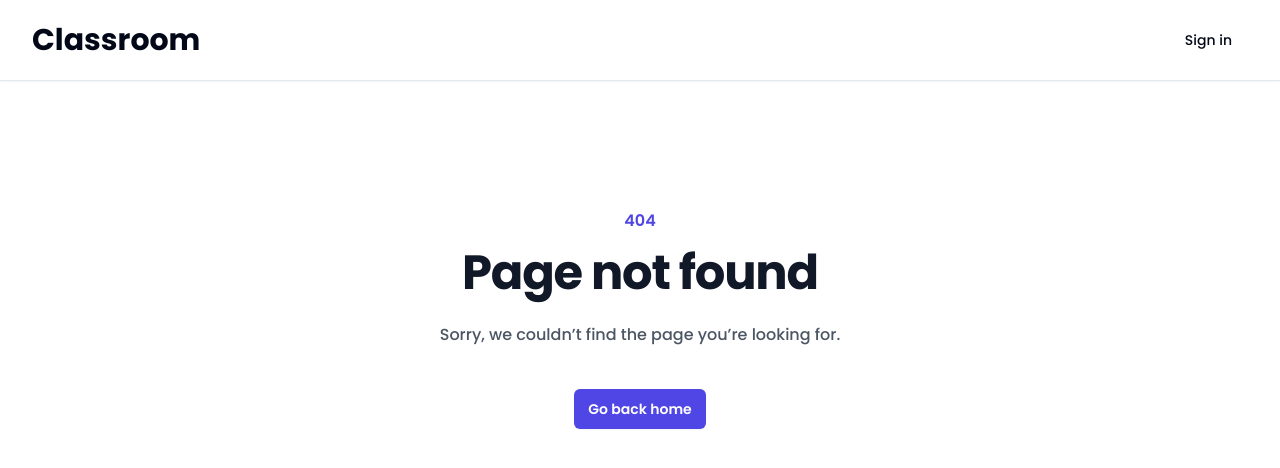
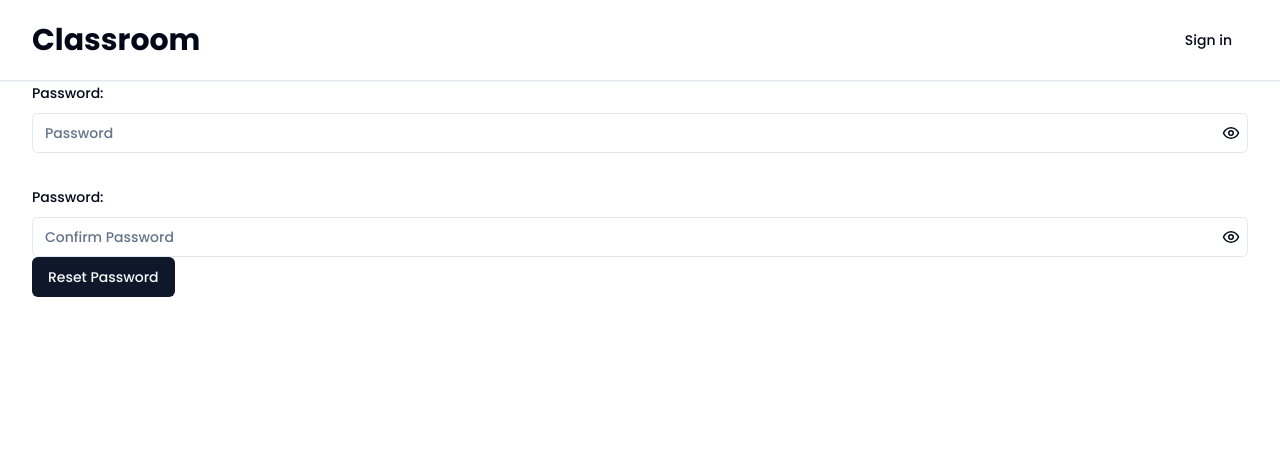
Before and after one commit to classroom-advanced-web/Final-Project, a React (Vite) app in the folder frontend/: page /forgot-password/reset in a window 1280 px wide. Before the commit this address had no page. Shown: the top 468 px of the page. Built offline with nearby package versions, Linux system fonts and the light colour scheme.

Commit message:
chinh sua trang nhap mat khau moi

```diff
--- a/frontend/src/App.tsx
+++ b/frontend/src/App.tsx
@@ -15,6 +15,7 @@ const LandingPage = lazy(() => import('./pages/landing/LandingPage'));
 const ProfilePage = lazy(() => import('./pages/profile/ProfilePage'));
 const ForgotPasswordPage = lazy(() => import('./pages/forgot-password/ForgotPassword'));
 const RedeemOTPPage = lazy(() => import('./pages/forgot-password/RedeemOTP'));
+const ResetPasswordPage = lazy(() => import('./pages/forgot-password/ResetPassword'));
 
 function App() {
   return (
@@ -36,6 +37,7 @@ function App() {
           <Route path='/profile' element={<ProfilePage />} />
           <Route path='/forgot-password' element={<ForgotPasswordPage />} />
           <Route path='/forgot-password/redeem' element={<RedeemOTPPage />} />
+          <Route path='/forgot-password/reset' element={<ResetPasswordPage />} />
 
           <Route path='*' element={<NotFoundPage />} />
         </Routes>
--- a/frontend/src/pages/forgot-password/ForgotPassword.tsx
+++ b/frontend/src/pages/forgot-password/ForgotPassword.tsx
@@ -1,9 +1,9 @@
 import { Button } from '@/components/ui/button';
 import { Input } from '@/components/ui/input';
-import React, { useState } from 'react';
+import { useState } from 'react';
 import { useNavigate } from 'react-router';
 
-const ForgotPassword: React.FC = () => {
+const ForgotPassword = () => {
   const [email, setEmail] = useState('');
   const navigate = useNavigate();
   const handleForgotPasswordClick = () => {
--- a/frontend/src/pages/forgot-password/RedeemOTP.tsx
+++ b/frontend/src/pages/forgot-password/RedeemOTP.tsx
@@ -1,14 +1,17 @@
 import { Button } from '@/components/ui/button';
 import React, { useState } from 'react';
-import { useSearchParams } from 'react-router-dom';
+import { Navigate, useNavigate, useSearchParams } from 'react-router-dom';
 
 import { useEffect } from 'react';
+import ResendOTP from './ResendButton';
 
-const RedeemOTP: React.FC = () => {
+const RedeemOTP = () => {
   const [otp, setOtp] = useState('');
+
   const [searchParams, setSearchParams] = useSearchParams();
   const [countdown, setCountdown] = useState(60);
   const [isResendDisabled, setIsResendDisabled] = useState(true);
+  const navigate = useNavigate();
   useEffect(() => {
     let timer: NodeJS.Timeout;
 
@@ -23,20 +26,18 @@ const RedeemOTP: React.FC = () => {
     return () => clearTimeout(timer);
   }, [countdown, isResendDisabled]);
 
-  console.log(searchParams.get('email'));
-
   const handleOtpChange = (e: React.ChangeEvent<HTMLInputElement>) => {
     setOtp(e.target.value);
   };
 
+  if (!searchParams.get('email')) {
+    console.log('No email found in search params');
+    return <Navigate to={'/forgot-password'} />;
+  }
+
   const handleRedeem = () => {
+    navigate(`/forgot-password/reset?email=${searchParams.get('email')}`);
     // TODO: Implement redeem logic here
-  };
-
-  const handleResend = () => {
-    setIsResendDisabled(true);
-    setCountdown(60);
-    // TODO: Implement resend logic here
   };
 
   return (
@@ -52,9 +53,7 @@ const RedeemOTP: React.FC = () => {
       <Button onClick={handleRedeem} className='w-1/7 rounded'>
         Redeem
       </Button>
-      <Button onClick={handleResend} disabled={isResendDisabled} className='w-1/7 mt-4 rounded'>
-        {isResendDisabled ? `Resend (${countdown})` : 'Resend'}
-      </Button>
+      <ResendOTP />
     </div>
   );
 };
--- /dev/null
+++ b/frontend/src/pages/forgot-password/ResendButton.tsx
@@ -0,0 +1,35 @@
+import { Button } from '@/components/ui/button';
+import React, { useState } from 'react';
+import { useEffect } from 'react';
+
+const ResendOTP: React.FC = () => {
+  const [countdown, setCountdown] = useState(60);
+  const [isResendDisabled, setIsResendDisabled] = useState(true);
+  useEffect(() => {
+    let timer: NodeJS.Timeout;
+
+    if (countdown > 0 && isResendDisabled) {
+      timer = setTimeout(() => {
+        setCountdown(countdown - 1);
+      }, 1000);
+    } else if (countdown === 0 && isResendDisabled) {
+      setIsResendDisabled(false);
+    }
+
+    return () => clearTimeout(timer);
+  }, [countdown, isResendDisabled]);
+
+  const handleResend = () => {
+    setIsResendDisabled(true);
+    setCountdown(60);
+    // TODO: Implement resend logic here
+  };
+
+  return (
+    <Button onClick={handleResend} disabled={isResendDisabled} className='w-1/7 mt-4 rounded'>
+      {isResendDisabled ? `Resend (${countdown})` : 'Resend'}
+    </Button>
+  );
+};
+
+export default ResendOTP;
--- /dev/null
+++ b/frontend/src/pages/forgot-password/ResetPassword.tsx
@@ -0,0 +1,112 @@
+import { Button } from '@/components/ui/button';
+import React, { useState } from 'react';
+import { resetPasswordSchema } from '@/schema/formSchema';
+import { zodResolver } from '@hookform/resolvers/zod';
+import { useForm } from 'react-hook-form';
+import { z } from 'zod';
+import { Form, FormControl, FormField, FormItem, FormLabel, FormMessage } from '@/components/ui/form';
+import { Input } from '@/components/ui/input';
+import { cn } from '@/lib/utils';
+import { error } from 'console';
+import { EyeOff, Eye } from 'lucide-react';
+import { Link } from 'react-router-dom';
+
+const ResetPassword = () => {
+  const [password, setPassword] = useState('');
+  const [confirmPassword, setConfirmPassword] = useState('');
+  const [showPassword, setShowPassword] = useState(false);
+
+  const form = useForm<z.infer<typeof resetPasswordSchema>>({
+    resolver: zodResolver(resetPasswordSchema),
+    defaultValues: {
+      password: '',
+      confirmPassword: ''
+    }
+  });
+
+  const toggleShowPassword = () => {
+    setShowPassword((prev: boolean) => !prev);
+  };
+
+  const handlePasswordChange = (e: React.ChangeEvent<HTMLInputElement>) => {
+    setPassword(e.target.value);
+  };
+
+  const handleConfirmPasswordChange = (e: React.ChangeEvent<HTMLInputElement>) => {
+    setConfirmPassword(e.target.value);
+  };
+
+  const onSubmit = async (data: z.infer<typeof resetPasswordSchema>) => {
+    console.log(data);
+  };
+
+  return (
+    <div className='container'>
+      <Form {...form}>
+        <form onSubmit={form.handleSubmit(onSubmit)} className='space-y-8'>
+          <FormField
+            control={form.control}
+            name='password'
+            render={({ field }) => (
+              <FormItem>
+                <FormLabel>Password:</FormLabel>
+                <FormControl>
+                  <div className='relative'>
+                    <Input
+                      type={showPassword ? 'text' : 'password'}
+                      placeholder='Password'
+                      {...field}
+                      className={cn(
+                        form.formState.errors.password && 'border-red-400 focus-visible:ring-red-400',
+                        'pr-8'
+                      )}
+                    />
+                    <div
+                      className='absolute right-2 top-[50%] translate-y-[-50%] cursor-pointer hover:opacity-80'
+                      onClick={toggleShowPassword}
+                    >
+                      {showPassword ? <EyeOff size={18} /> : <Eye size={18} />}
+                    </div>
+                  </div>
+                </FormControl>
+                <FormMessage />
+              </FormItem>
+            )}
+          />
+          <FormField
+            control={form.control}
+            name='confirmPassword'
+            render={({ field }) => (
+              <FormItem>
+                <FormLabel>Password:</FormLabel>
+                <FormControl>
+                  <div className='relative'>
+                    <Input
+                      type={showPassword ? 'text' : 'password'}
+                      placeholder='Confirm Password'
+                      {...field}
+                      className={cn(
+                        form.formState.errors.password && 'border-red-400 focus-visible:ring-red-400',
+                        'pr-8'
+                      )}
+                    />
+                    <div
+                      className='absolute right-2 top-[50%] translate-y-[-50%] cursor-pointer hover:opacity-80'
+                      onClick={toggleShowPassword}
+                    >
+                      {showPassword ? <EyeOff size={18} /> : <Eye size={18} />}
+                    </div>
+                  </div>
+                </FormControl>
+                <FormMessage />
+              </FormItem>
+            )}
+          />
+        </form>
+        <Button>Reset Password</Button>
+      </Form>
+    </div>
+  );
+};
+
+export default ResetPassword;
--- a/frontend/src/schema/formSchema.ts
+++ b/frontend/src/schema/formSchema.ts
@@ -45,3 +45,25 @@ export const ProfileSchema = z.object({
     }, 'Please enter a valid birthday'),
   gender: z.string().min(1, 'Please enter your gender').trim()
 });
+
+export const resetPasswordSchema = z
+  .object({
+    password: z
+      .string()
+      .min(6, 'Password should be 6 - 20 character long')
+      .max(20, 'Password should be 6 - 20 character long')
+      .trim()
+      .regex(
+        /^(?=.*\d)(?=.*[a-z])(?=.*[A-Z])[0-9a-zA-Z]{6,}$/,
+        'Only contain ASCII without special character. At least 6 characters, 1 number, 1 upper,  1 lowercase'
+      ),
+    confirmPassword: z.string()
+  })
+  .superRefine(({ password, confirmPassword }, ctx) => {
+    if (confirmPassword !== password) {
+      ctx.addIssue({
+        code: 'custom',
+        message: 'The passwords did not match'
+      });
+    }
+  });
```
